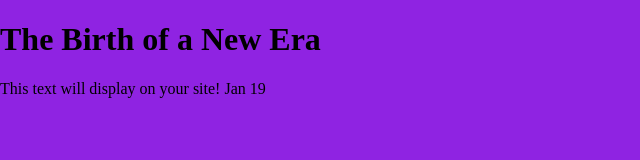
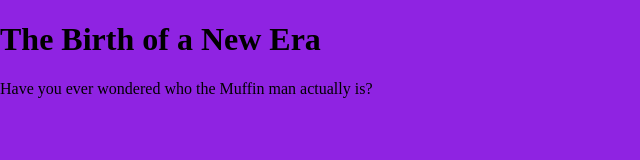
Before and after one commit to Sozark/Noah-first-sitemk2, a plain HTML site: page index.html in a window 1280 px wide. Shown: the whole page, without its empty margins (0-640 px from the left). Drawn offline with Linux system fonts and the light colour scheme.

Commit message:
Update index.html

```diff
--- a/index.html
+++ b/index.html
@@ -25,7 +25,8 @@
 <body>
   <!-- Place your site's HTML here -->
    <h1> The Birth of a New Era</h1>
-  <p>This text will display on your site! Jan 19</p>
+  <p>Have you ever wondered who the Muffin man actually is?</p>
+
   <script src="js/main.js"></script>
 </body>
 
```
